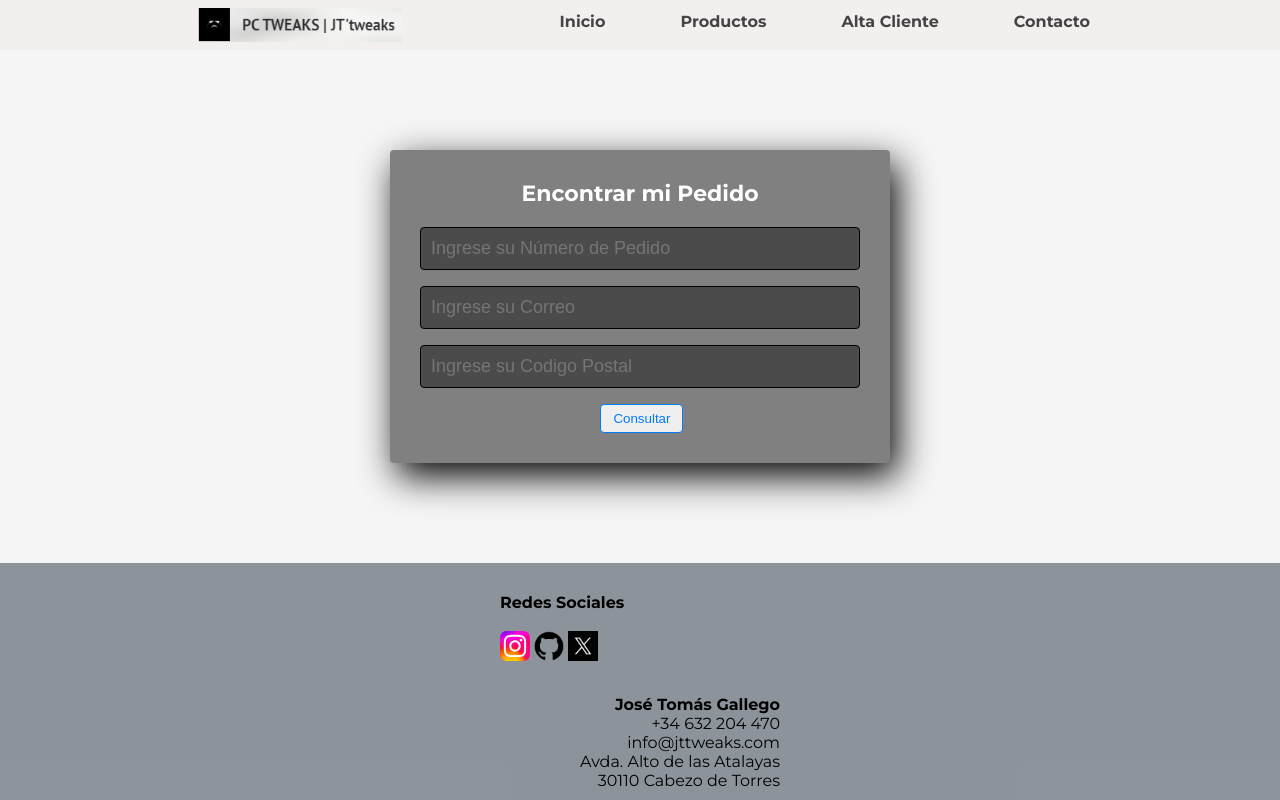
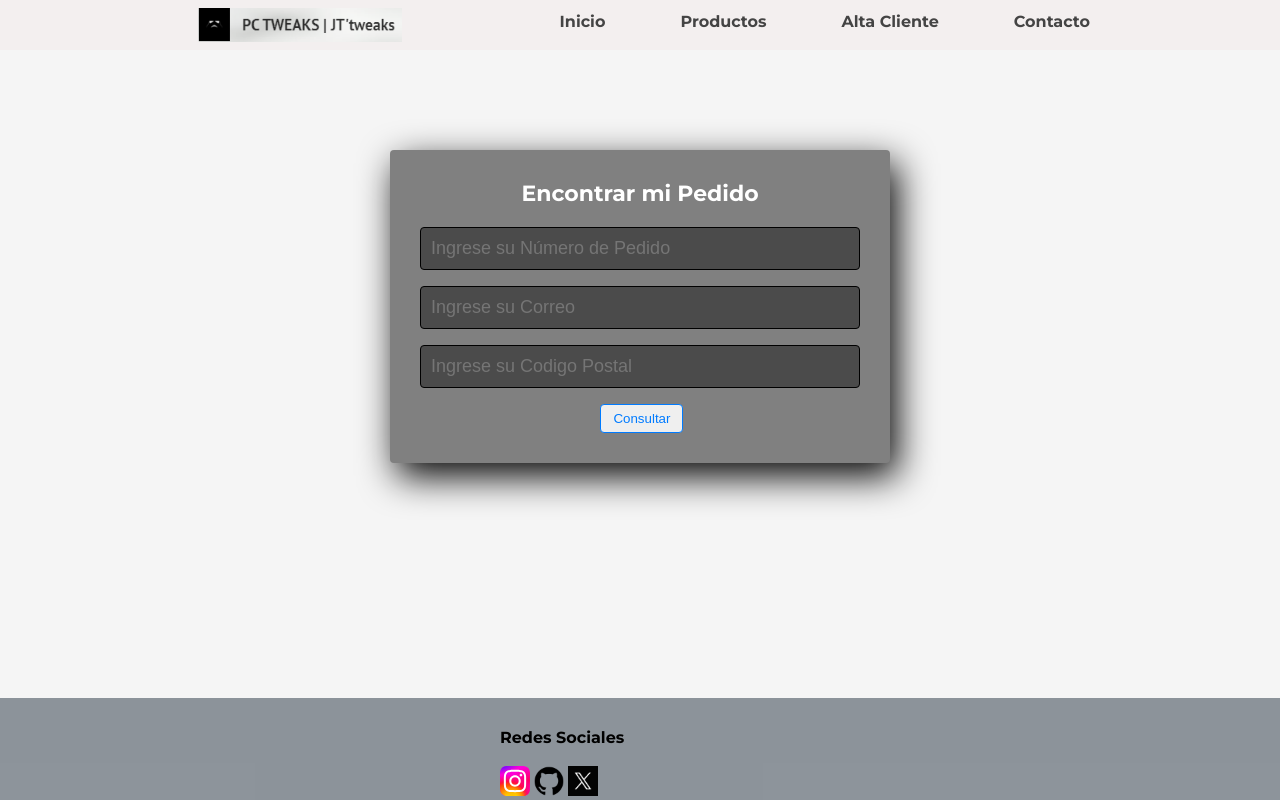
Before and after one commit to jtgallego/PC-Tweaks, a plain HTML site: page pedidos.html in a window 1280 px wide. Drawn offline with Linux system fonts and the light colour scheme.

Commit message:
Update pedidos.html

```diff
--- a/pedidos.html
+++ b/pedidos.html
@@ -40,11 +40,7 @@
             <a href="https://x.com/"><img src="images/twitter.avif" alt=""></a>
         </div>
         <section>
-            <h4>José Tomás Gallego</h4>
-            <p>+34 632 204 470 <br>
-                info@jttweaks.com</p>
-            <p>Avda. Alto de las Atalayas <br>
-                 30110 Cabezo de Torres</p>
+
         </section>
     </footer>
 </body>
```
